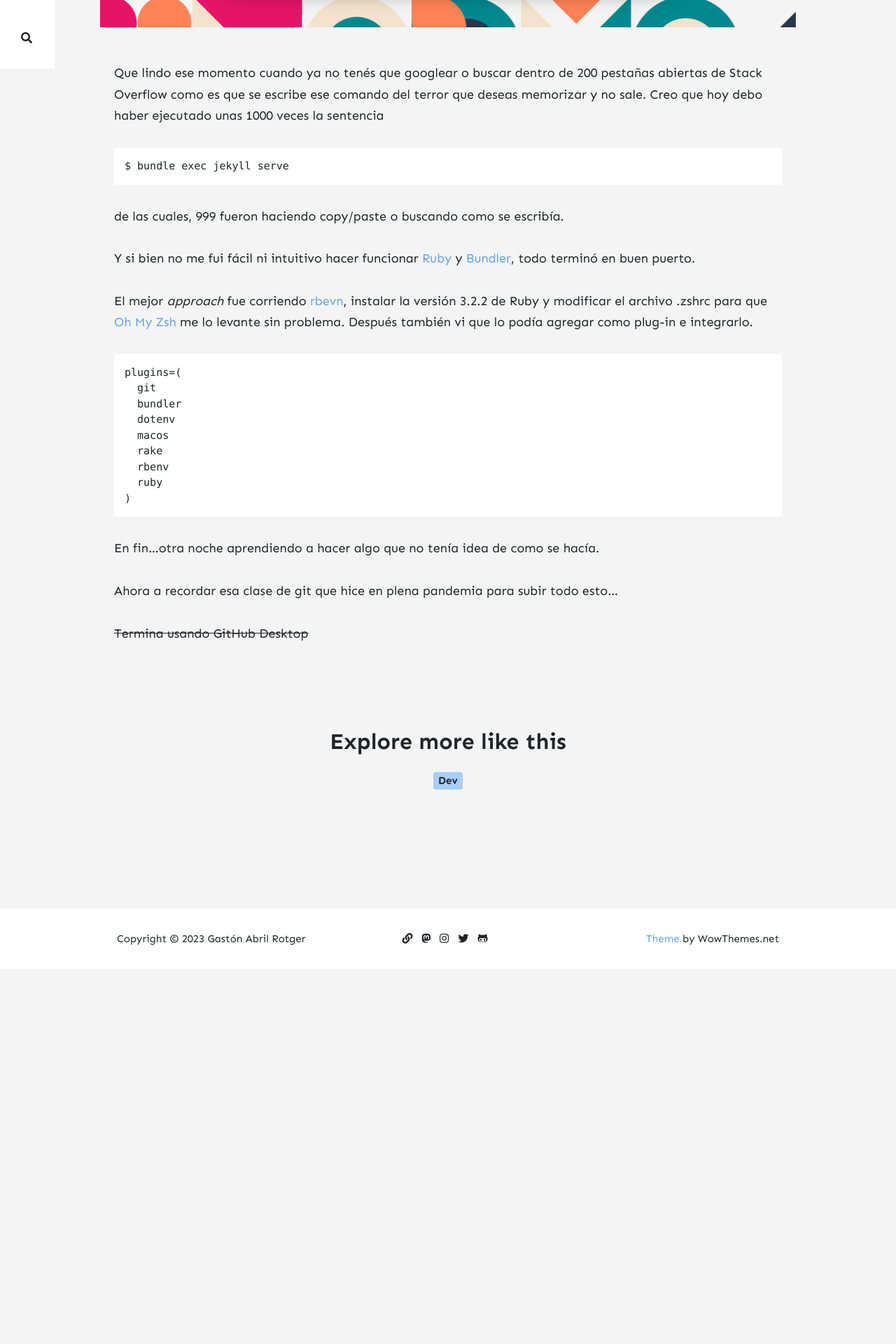
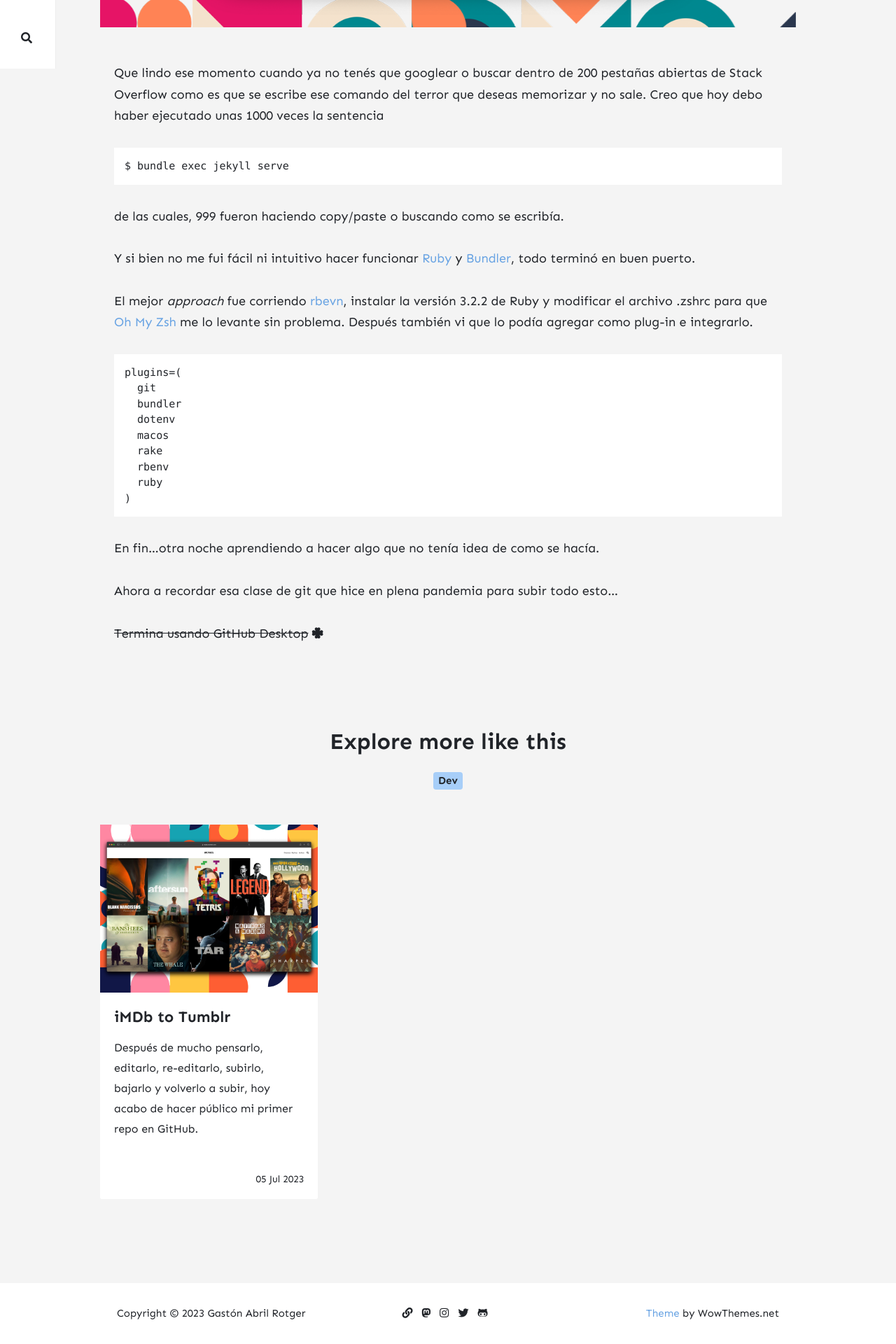
Before and after one commit to lud0matic/lud0matic.github.io, a Jekyll site: the page built from _posts/2023-06-25-bundle-exec-jekyll-serve.md, in a window 1280 px wide. Shown: the part 802-2722 px from the top of the page at 70% size. Built offline with Jekyll 4.4.1, drawn with Linux system fonts in a browser that asks for light colours; nearby versions of some CDN libraries; before the commit the page ends 2186 px from its top, so only the background shows below that; part of the change alters nothing that is shown.

Commit message:
add idmb-to-tumblr post

```diff
--- a/_posts/2023-06-25-bundle-exec-jekyll-serve.md
+++ b/_posts/2023-06-25-bundle-exec-jekyll-serve.md
@@ -3,7 +3,7 @@ layout: post
 title:  "Bundle Exec Jekyll Serve"
 date:   2023-05-06 01:21:53 -0300
 permalink: /Bundle-Exec-Jekyll-Serve
-image: assets/images/2023/5/bundler_exec_cover.png
+image: assets/images/2023-06-25-bundle-exec-jekyll-serve/bundler_exec_cover.png
 categories: [Dev]
 comments: False
 ---
@@ -36,4 +36,4 @@ En fin...otra noche aprendiendo a hacer algo que no tenía idea de como se hací
 
 Ahora a recordar esa clase de git que hice en plena pandemia para subir todo esto...
 
-~~Termina usando GitHub Desktop~~
+~~Termina usando GitHub Desktop~~  <i class="fa-solid fa-clover"></i>
--- /dev/null
+++ b/_posts/2023-07-05-imdb-to-tumblr.md
@@ -0,0 +1,69 @@
+---
+layout: post
+title:  "iMDb to Tumblr"
+date:   2023-07-05 02:44:00 -0300
+permalink: /imdb-to-tumblr
+image: assets/images/2023-07-05-imdb-to-tumblr/imdb-to-tumblr.png
+categories: [Dev]
+tags: [Python, CLI]
+comments: True
+---
+
+Después de mucho pensarlo, editarlo, re-editarlo, subirlo, bajarlo y volverlo a subir, hoy acabo de hacer público mi primer [repo](https://github.com/lud0matic/imdb-to-tumblr) en GitHub.
+
+### Un poco de historia
+
+Desde el 2011 tengo la obsesión (una de tantas) de trackear todas las películas que veo. Para ese entonces había pocas apps que hacían esa función y ninguna me parecía que estaba buena. Así es como nació [https://mubiss.tumblr.com](https://mubiss.tumblr.com).
+
+Basicamente es un <span class="smoothscroll badge badge-primary">tumblelog</span> que contiene los posters de todas las películas que alguna vez vi.
+
+Si bien el concepto de trackear películas (más en el 2023) no es nuevo, lo que si es nuevo para mi es en la manera en que realizo las publicaciones.
+
+Anteriormente, buscaba la tapa de la película en un tamaño grande, lo cual, ya de por si era todo un un logro. Los formatos y tamaños de los posters jamás fueron un standard y si bien, el *aspect ratio* debería ser lo más parecido a un 2:3 (1,5:1), la realidad es que 12 años atrás era raro encontrar posters en buena calidad y gran tamaño.
+
+Conforme fueron pasando los años, las apps de trackeo empezaron a aparecer: Desde [Movist](https://ripppleapp.medium.com/serists-and-movist-s-goodbye-23dffb187dc0) que devino en [Ripple](https://ripppleapp.com/), pasando por [JustWatch](https://www.justwatch.com), [Letterboxd](https://letterboxd.com), [Cinema Time](https://cinematime.app) y vaya a saber cuantas otras. [Trakt.tv](https://trakt.tv), para la época, era el mejor lugar para guardar todo el log de las películas. Tenía una API muy buena y eso hacía que varias desarrolladores terminen usándola en sus proyectos. No hace mucho tiempo lanzaron su [propia app](https://apps.apple.com/app/id1514873602) y, esperanzado de que esté buena, la verdad es que no lo es.
+
+Todo esto seguía reafirmando mi idea inicial: la mejor manera de trackear mis películas era publicando los posters an algun blog y ya. Durante muchos años usé Tumblr y estaba familiarizado con sus *usos y costumbres*.
+
+Como casi siempre pasa, todo inicio de proyecto es divertido pero el hecho de tener que publicarlo manualmente, sumado el paso de los años, devino en algo odioso de mantener.
+
+### Pandemia
+
+Como a varios les habrá pasado, la pandemia nos encontró aislados, con medio católogo de **[ingrese aquí su servicio de streaming favorito]** ya visto, alta cantidad de horas callando al cerebro para que [no piense](https://gastonabril.com.ar/2021/02/12/42-365-dead-cells/) y, por decantación (y *loopeo*), aburridos por sobremanera de la rutina insufrible de hacer todos los días lo mismo. Imposible no quedar al borde del psiquiatrico. Esto fue lo que me pasó a mi pero estoy seguro que varios se pueden sentir reflajados con lo que digo.
+
+Entre una de esas tantas noches largas, mi querido [Tomás](https://twitter.com/s0uls/) publica en el grupo que tenemos en Telegram que había un [curso gratis de Python](https://www.reddit.com/r/learnpython/comments/guu0nq/automate_the_boring_stuff_with_python_online).
+
+![Alt text](../assets/images/2023-07-05-imdb-to-tumblr/SCR-20230705-feug.png#shadow)
+
+El curso era [Automate The Boring Stuff With Python](https://automatetheboringstuff.com). Recordaba el libro perfectamente por la gráfica pero jamás lo había leído. El único acercamiento que tuve con libros de programación fue en la secundaria. "Programación en C" de Byron Gottfried para ser más exactos. Cierro los ojos y puedo ver el volumen del libro y sentir el nivel de aburrimento que me generaba. Jamás lo pude terminar. Mi *miedo* era ese, sentir que con este me iba a pasar lo mismo. Con los años, mi span de atención a las cosa que no me generan cierto atractivo es nulo. Y si bien [Al Sweigart](https://mastodon.social/@AlSweigart) lo lanzó en forma de video tutorial, no dejaba de ser "programadores explicando programación en pandemia". No sé si era el mejor de los planes.
+
+Esto sucedió el 04/06/2020 a las 02:34am. Desde ese entonces hasta el día de hoy no paré de leer/aprender cosas relacionadas a Python (nueva obsesión adquirida <i class="fa-solid fa-square-check" style="color: #77bb41;"></i>) y vivo recomendando el curso como puntapie inicial a la programación en Python.
+
+![Alt text](../assets/images/2023-07-05-imdb-to-tumblr/SCR-20230705-fhqo.png)
+
+### Horas culo
+
+El nombre del libro parecía ir perfectamente de la mano con la sensación que tenía con el blog: estaba completamente aburrido/odiado de hacerlo y sentía que era algo que se podía automatizar perfectamente.
+
+Después de varios días de quemarme las pestañas aprendiendo lo básico de Python y mucho ejercicio en [CodeWars](https://www.codewars.com/), creí que estaba listo para automatizar todo esto que tenía en mente. Que manera de fallar miserablmente.
+
+Pasaron varios meses hasta que tuve el *muscle memory* necesiario para no tener que ir cada dos segundo al curso a ver como se hacía un <span class="smoothscroll badge badge-primary">append</span> a una lista, o fijarme como se recorría un diccionario, o conceptos como el <span class="smoothscroll badge badge-primary">scope</span> de las variables, para que sirve los archivos <span class="smoothscroll badge badge-primary">.env</span>. Que son las <span class="smoothscroll badge badge-primary">enviroments</span>, etc, etc. Y si bien, pasaron tres años y no me considero (ni cerca) de ser desarrolador (y eso que tengo más de 13 años DBA en mi haber), siento que hoy tengo el *mindset* adecuado para poder hacer casi cualquier cosa en Python. Nada que una hojeada a la documentación y varias horas de prueba/error no puedan solucionar cualquier problema.
+
+### Script
+
+Por algún motivo, al momento de idear un script, mi cabeza siempre piensa en algo más parecido a un CLI. Algo para consola. Nada de GUI. ¿Será por haber nacido en los 80s? ¿Por la Commodore 64 a los 6 años? ¿Mucho Linux en la adolescencia? ¿Mucho IRC? (irc.ciudad.com.ar, canal #korn), ¿Haber visto Matrix en el cine cuando se estrenó? La verdad es que no lo sé. Algo de todo eso debe tener la culpa pero la realidad es que encuentro cierca comodidad al usar <i class="fa-solid fa-terminal"></i> la [terminal](https://iterm2.com) ¿La rapidez de no usar el mouse? No sé. Sigo pensando y no sé me acurre nada certero, sólo sé que me gusta. Incluso este .md de texto plano horrendo tiene algo de magia que abrir Wordpress y escribir dentro de Gutenberg no tiene. En fin. La idea de pegar el ID de imdb y que el resto del script haga:
+
+1. Busque el nombre de la película en su idioma original.
+2. Su versión en ingles.
+3. El nombre del director.
+4. El poster de película.
+5. Le haga el resize al tamaño que necesito.
+6. Y que con todo eso haga un post y me devuelva el link al mismo.
+
+![Alt text](https://github.com/lud0matic/imdb-to-tumblr/raw/master/assets/images/SCR-20230703-rluc.png)
+
+Era ideal pero lo que más me gustó fue el tiempo que tardó en ejecutarse: 5 segundos. De casi, 30 minutos por post/poster a copiar y pegar un id, esperar 5 segundos y taram! <i class="fa-solid fa-wand-magic-sparkles"></i> Posteo hecho. Un antes y un después absoluto.
+
+![Alt text](https://github.com/lud0matic/imdb-to-tumblr/raw/master/assets/images/SCR-20230703-rlrn.png)
+
+Y si bien ~~como me gusta decís "y sí bien"~~ comprendo que todo este script satisface únicamente mis necesidades y quizás llamarlo CLI/app/script, o lo que sea, le queda enorme, la satisfacción de haberlo escrito desde cero y que me haga lo que pretendía que haga, es maravillosa. <i class="fa-solid fa-clover"></i>
--- a/assets/css/theme.scss
+++ b/assets/css/theme.scss
@@ -598,6 +598,7 @@ img, img:hover {
         padding:2px;
     }
 }
+
 .article-post {
     font-size:18px;
     p {
@@ -606,7 +607,8 @@ img, img:hover {
     }
     code {
         font-size: 15px;
-        color: var(--background-color);
+        background: var(--background-bar-footer);
+        color: var(--text-color);
     }
     code[class*="language-"], pre[class*="language-"] {
         font-size:15px;
```
Also changed, not shown: assets/images/2023-06-25-bundle-exec-jekyll-serve/bundler_exec_cover.png (renamed from assets/images/2023/5/bundler_exec_cover.png), assets/images/2023-07-05-imdb-to-tumblr/SCR-20230705-feug.png (added), assets/images/2023-07-05-imdb-to-tumblr/SCR-20230705-fhqo.png (added), assets/images/2023-07-05-imdb-to-tumblr/imdb-to-tumblr.png (added).
